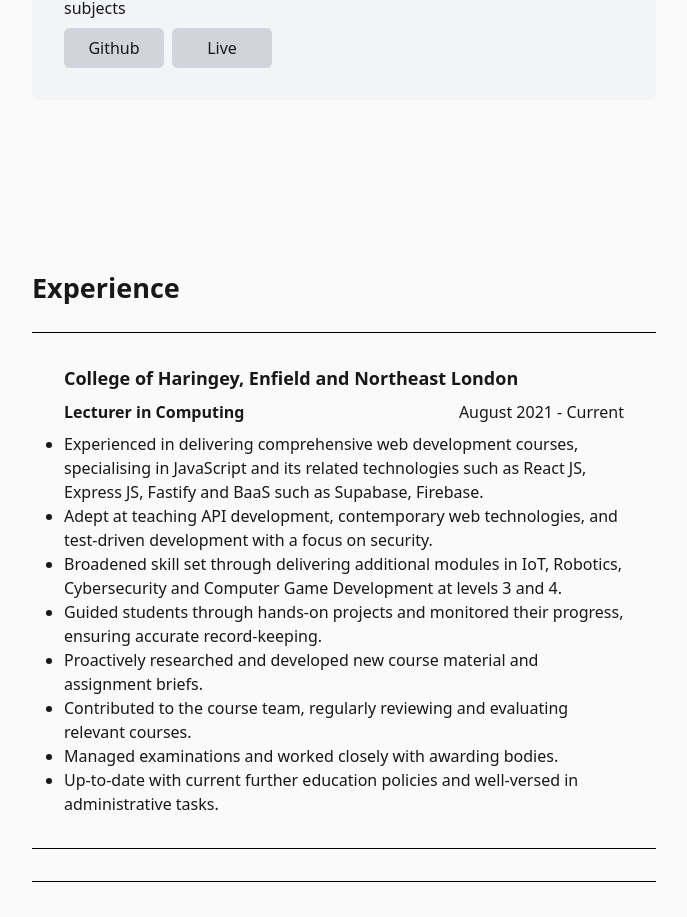
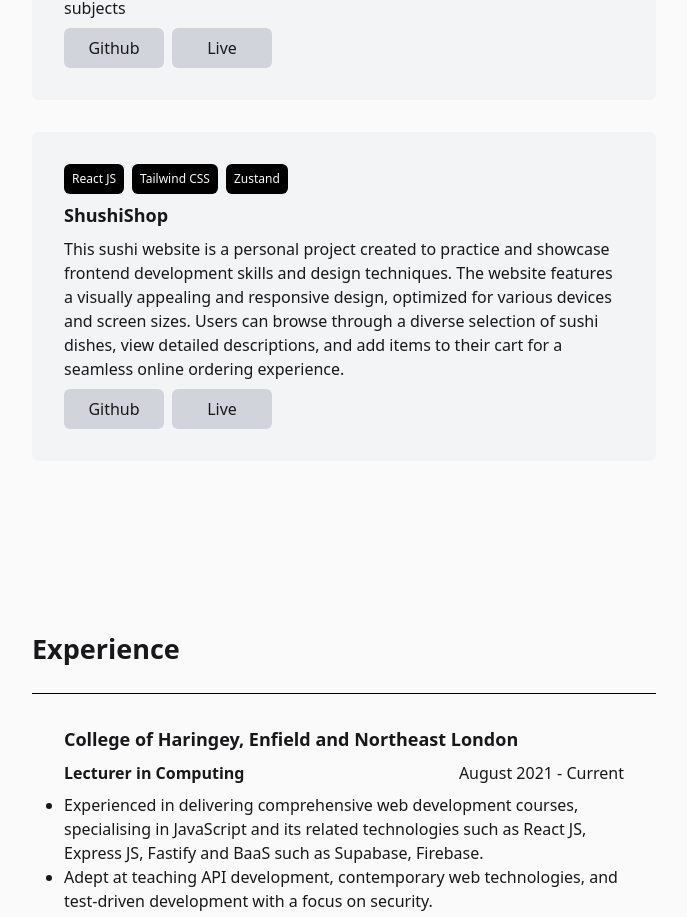
Before and after one commit to VahapCanDongel/portfolio-v3, a React (Vite) app: page / in a window 1280 px wide. Shown: the part 1118-2035 px from the top of the page, without its empty margins (296-983 px from the left). Built offline with nearby package versions, Linux system fonts and the light colour scheme.

Commit message:
Added new shushi shop website.

```diff
--- a/src/components/FeaturedWork.jsx
+++ b/src/components/FeaturedWork.jsx
@@ -27,6 +27,16 @@ export default function FeaturedWork() {
           githubLink={"https://github.com/VahapCanDongel/vlearn-2"}
           liveLink={"https://vlearn-2.vercel.app/login"}
         />
+
+        <FeaturedWorkCard
+          technologies={["React JS", "Tailwind CSS", "Zustand"]}
+          projectName={"ShushiShop"}
+          projectDescription={
+            "This sushi website is a personal project created to practice and showcase frontend development skills and design techniques. The website features a visually appealing and responsive design, optimized for various devices and screen sizes. Users can browse through a diverse selection of sushi dishes, view detailed descriptions, and add items to their cart for a seamless online ordering experience."
+          }
+          githubLink={"https://github.com/VahapCanDongel/shuishop/"}
+          liveLink={"https://shuishop.vercel.app/"}
+        />
       </div>
     </div>
   );
```
